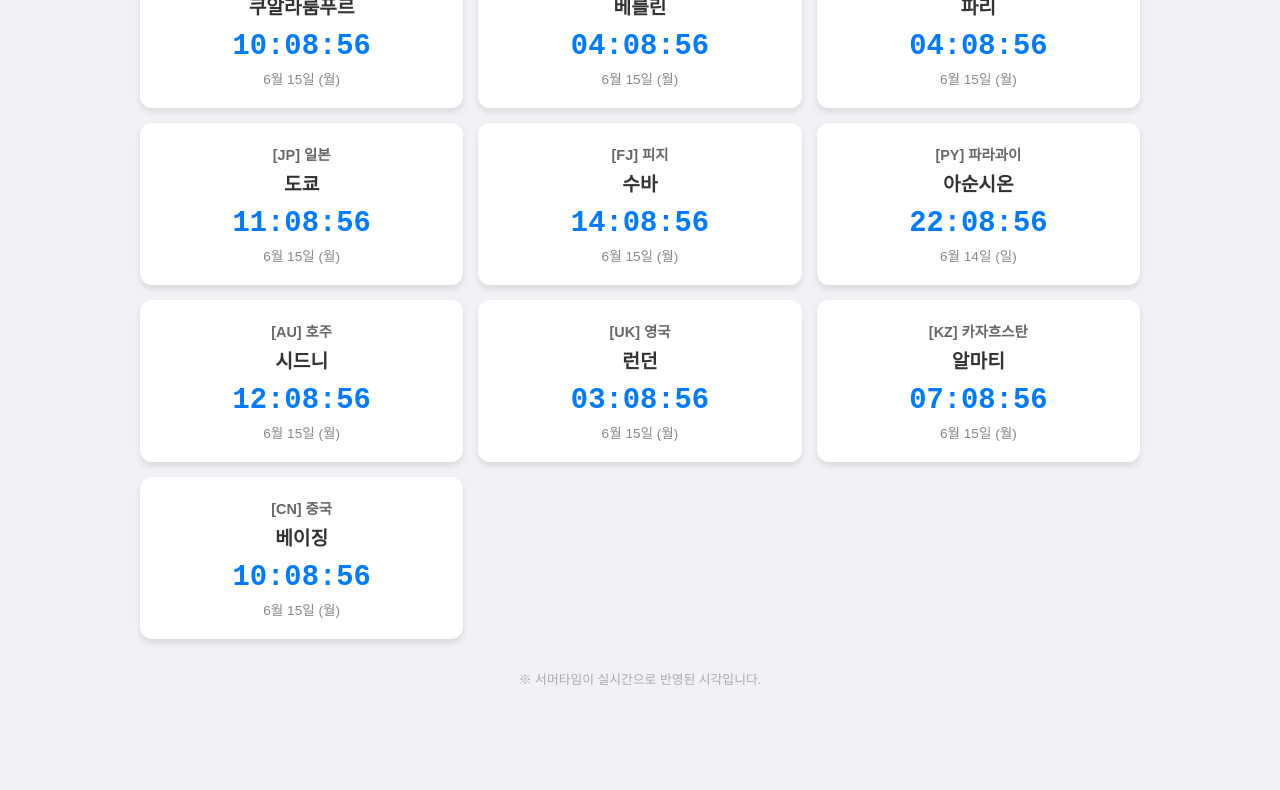
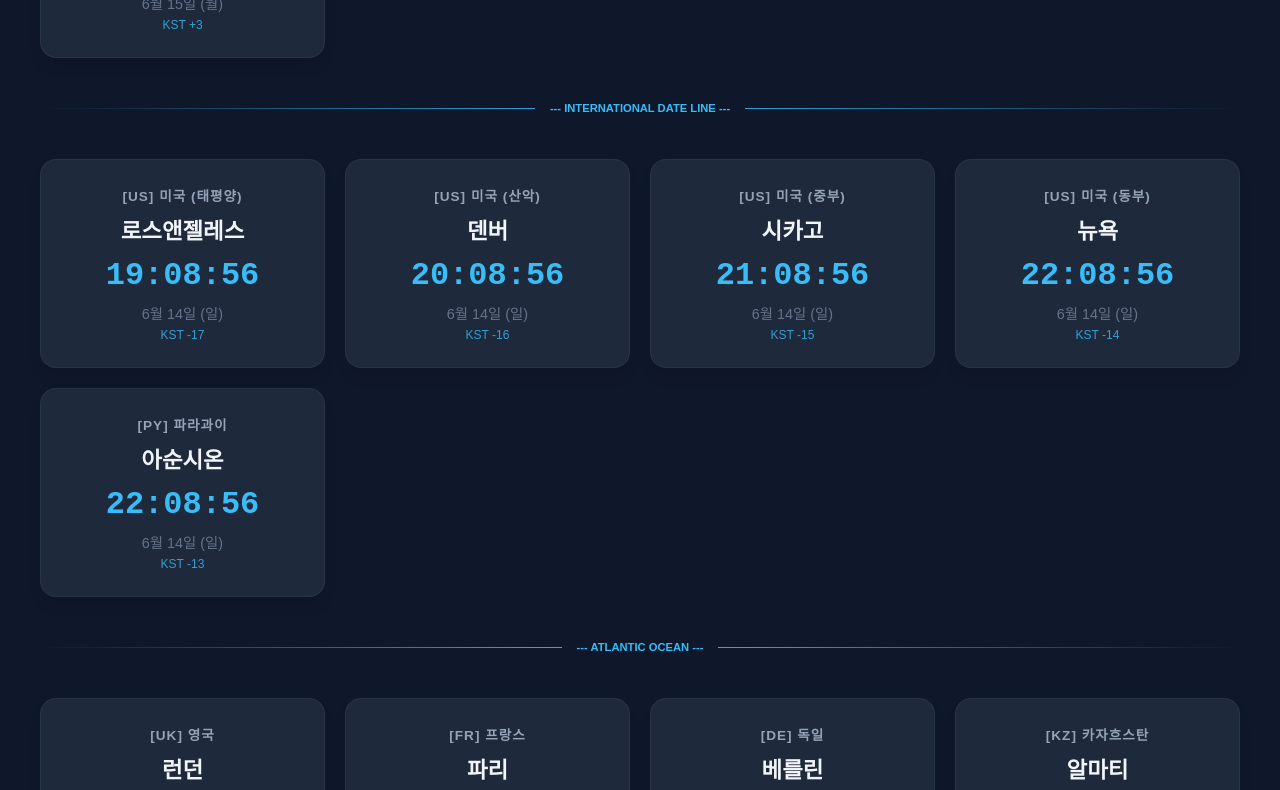
Before and after one commit to yoohoo2040/my-world-clock, a plain HTML site: page index.html in a window 1280 px wide. Shown: the part 525-1315 px from the top of the page. Before the commit the page ends 1233 px from the top, so only its background shows below. Drawn offline with Linux system fonts and the light colour scheme.

Commit message:
Update index.html

```diff
--- a/index.html
+++ b/index.html
@@ -3,43 +3,59 @@
 <head>
     <meta charset="UTF-8">
     <meta name="viewport" content="width=device-width, initial-scale=1.0">
-    <title>Global World Clock</title>
+    <title>Global Chronology - Eastward Sync</title>
     <style>
-        body { font-family: 'Apple SD Gothic Neo', sans-serif; background: #f0f2f5; margin: 0; padding: 20px; display: flex; flex-direction: column; align-items: center; }
-        .container { display: grid; grid-template-columns: repeat(auto-fit, minmax(280px, 1fr)); gap: 15px; width: 100%; max-width: 1000px; }
-        .clock-card { background: white; padding: 20px; border-radius: 12px; box-shadow: 0 4px 6px rgba(0,0,0,0.1); text-align: center; }
-        .nation { font-size: 0.9rem; color: #666; margin-bottom: 5px; font-weight: bold; }
-        .city { font-size: 1.2rem; font-weight: bold; color: #333; margin-bottom: 10px; }
-        .time { font-size: 1.8rem; font-family: 'Courier New', monospace; color: #007bff; font-weight: bold; }
-        .date { font-size: 0.85rem; color: #888; margin-top: 5px; }
-        h1 { margin-bottom: 30px; color: #1a1a1a; }
-        .footer { margin-top: 30px; font-size: 0.8rem; color: #aaa; }
+        body { font-family: 'Apple SD Gothic Neo', sans-serif; background: #0f172a; margin: 0; padding: 20px; display: flex; flex-direction: column; align-items: center; color: #f8fafc; }
+        .container { display: grid; grid-template-columns: repeat(auto-fit, minmax(280px, 1fr)); gap: 20px; width: 100%; max-width: 1200px; }
+        .clock-card { background: #1e293b; padding: 25px; border-radius: 16px; box-shadow: 0 10px 15px -3px rgba(0, 0, 0, 0.1); text-align: center; border: 1px solid rgba(255, 255, 255, 0.05); }
+        .nation { font-size: 0.85rem; color: #94a3b8; margin-bottom: 8px; font-weight: 600; text-transform: uppercase; letter-spacing: 1px; }
+        .city { font-size: 1.4rem; font-weight: bold; color: #f1f5f9; margin-bottom: 12px; }
+        .time { font-size: 2rem; font-family: 'Courier New', monospace; color: #38bdf8; font-weight: bold; }
+        .date { font-size: 0.9rem; color: #64748b; margin-top: 8px; }
+        .offset { font-size: 0.75rem; color: #38bdf8; margin-top: 5px; opacity: 0.8; }
+        h1 { margin-bottom: 40px; color: #f1f5f9; font-size: 2.5rem; text-align: center; }
+        h1 span { color: #38bdf8; }
+        .footer { margin-top: 40px; font-size: 0.85rem; color: #64748b; padding-bottom: 40px; }
+        .divider { width: 100%; height: 1px; background: linear-gradient(90deg, transparent, #38bdf8, transparent); margin: 30px 0; grid-column: 1 / -1; display: flex; justify-content: center; align-items: center; }
+        .divider span { background: #0f172a; padding: 0 15px; font-size: 0.7rem; color: #38bdf8; font-weight: bold; }
     </style>
 </head>
 <body>
 
-    <h1>🌍 실시간 세계 시간</h1>
+    <h1>🌍 <span>동진(Eastward)</span> 세계 시각 순서</h1>
+
     <div class="container" id="clock-container"></div>
-    <div class="footer">※ 서머타임이 실시간으로 반영된 시각입니다.</div>
+
+    <div class="footer">※ 한국(KST)을 기점으로 동쪽으로 이동하며 날짜변경선을 통과하는 순서입니다.</div>
 
     <script>
         const locations = [
-            { code: "KR", label: "한국", city: "서울", tz: "Asia/Seoul" },
-            { code: "US", label: "미국 (서부)", city: "로스앤젤레스", tz: "America/Los_Angeles" },
-            { code: "US", label: "미국 (중서부)", city: "시카고", tz: "America/Chicago" },
-            { code: "US", label: "미국 (동부)", city: "뉴욕", tz: "America/New_York" },
-            { code: "NZ", label: "뉴질랜드", city: "오클랜드", tz: "Pacific/Auckland" },
-            { code: "SG", label: "싱가포르", city: "싱가포르", tz: "Asia/Singapore" },
-            { code: "MY", label: "말레이시아", city: "쿠알라룸푸르", tz: "Asia/Kuala_Lumpur" },
-            { code: "DE", label: "독일", city: "베를린", tz: "Europe/Berlin" },
-            { code: "FR", label: "프랑스", city: "파리", tz: "Europe/Paris" },
-            { code: "JP", label: "일본", city: "도쿄", tz: "Asia/Tokyo" },
-            { code: "FJ", label: "피지", city: "수바", tz: "Pacific/Fiji" },
-            { code: "PY", label: "파라과이", city: "아순시온", tz: "America/Asuncion" },
-            { code: "AU", label: "호주", city: "시드니", tz: "Australia/Sydney" },
-            { code: "UK", label: "영국", city: "런던", tz: "Europe/London" },
-            { code: "KZ", label: "카자흐스탄", city: "알마티", tz: "Asia/Almaty" },
-            { code: "CN", label: "중국", city: "베이징", tz: "Asia/Shanghai" }
+            // [1] 동아시아 & 오세아니아 (KST +0 ~ +4)
+            { code: "KR", label: "한국", city: "서울", tz: "Asia/Seoul", offset: "KST +0" },
+            { code: "JP", label: "일본", city: "도쿄", tz: "Asia/Tokyo", offset: "KST +0" },
+            { code: "AU", label: "호주", city: "시드니", tz: "Australia/Sydney", offset: "KST +1" },
+            { code: "FJ", label: "피지", city: "수바", tz: "Pacific/Fiji", offset: "KST +3" },
+            { code: "NZ", label: "뉴질랜드", city: "오클랜드", tz: "Pacific/Auckland", offset: "KST +3" },
+
+            { type: "divider", label: "--- INTERNATIONAL DATE LINE ---" },
+
+            // [2] 아메리카 (날짜변경선 통과 후)
+            { code: "US", label: "미국 (태평양)", city: "로스앤젤레스", tz: "America/Los_Angeles", offset: "KST -17" },
+            { code: "US", label: "미국 (산악)", city: "덴버", tz: "America/Denver", offset: "KST -16" },
+            { code: "US", label: "미국 (중부)", city: "시카고", tz: "America/Chicago", offset: "KST -15" },
+            { code: "US", label: "미국 (동부)", city: "뉴욕", tz: "America/New_York", offset: "KST -14" },
+            { code: "PY", label: "파라과이", city: "아순시온", tz: "America/Asuncion", offset: "KST -13" },
+
+            { type: "divider", label: "--- ATLANTIC OCEAN ---" },
+
+            // [3] 유럽 & 아시아 복귀 (유럽을 거쳐 서쪽에서 한국으로 접근)
+            { code: "UK", label: "영국", city: "런던", tz: "Europe/London", offset: "KST -9" },
+            { code: "FR", label: "프랑스", city: "파리", tz: "Europe/Paris", offset: "KST -8" },
+            { code: "DE", label: "독일", city: "베를린", tz: "Europe/Berlin", offset: "KST -8" },
+            { code: "KZ", label: "카자흐스탄", city: "알마티", tz: "Asia/Almaty", offset: "KST -4" },
+            { code: "CN", label: "중국", city: "베이징", tz: "Asia/Shanghai", offset: "KST -1" },
+            { code: "SG", label: "싱가포르", city: "싱가포르", tz: "Asia/Singapore", offset: "KST -1" },
+            { code: "MY", label: "말레이시아", city: "쿠알라룸푸르", tz: "Asia/Kuala_Lumpur", offset: "KST -1" }
         ];
 
         function updateClocks() {
@@ -48,6 +64,10 @@
 
             let html = '';
             locations.forEach(loc => {
+                if (loc.type === "divider") {
+                    html += `<div class="divider"><span>${loc.label}</span></div>`;
+                    return;
+                }
                 try {
                     const timeStr = now.toLocaleTimeString('ko-KR', { timeZone: loc.tz, hour12: false, hour: '2-digit', minute: '2-digit', second: '2-digit' });
                     const dateStr = now.toLocaleDateString('ko-KR', { timeZone: loc.tz, month: 'long', day: 'numeric', weekday: 'short' });
@@ -58,6 +78,7 @@
                             <div class="city">${loc.city}</div>
                             <div class="time">${timeStr}</div>
                             <div class="date">${dateStr}</div>
+                            <div class="offset">${loc.offset}</div>
                         </div>
                     `;
                 } catch (e) { console.error(e); }
@@ -65,8 +86,8 @@
             container.innerHTML = html;
         }
 
-        setInterval(updateClocks, 1000);
-        updateClocks();
-    </script>
-</body>
+            setInterval(updateClocks, 1000);
+            updateClocks();
+        </script>
+    </body>
 </html>
```
